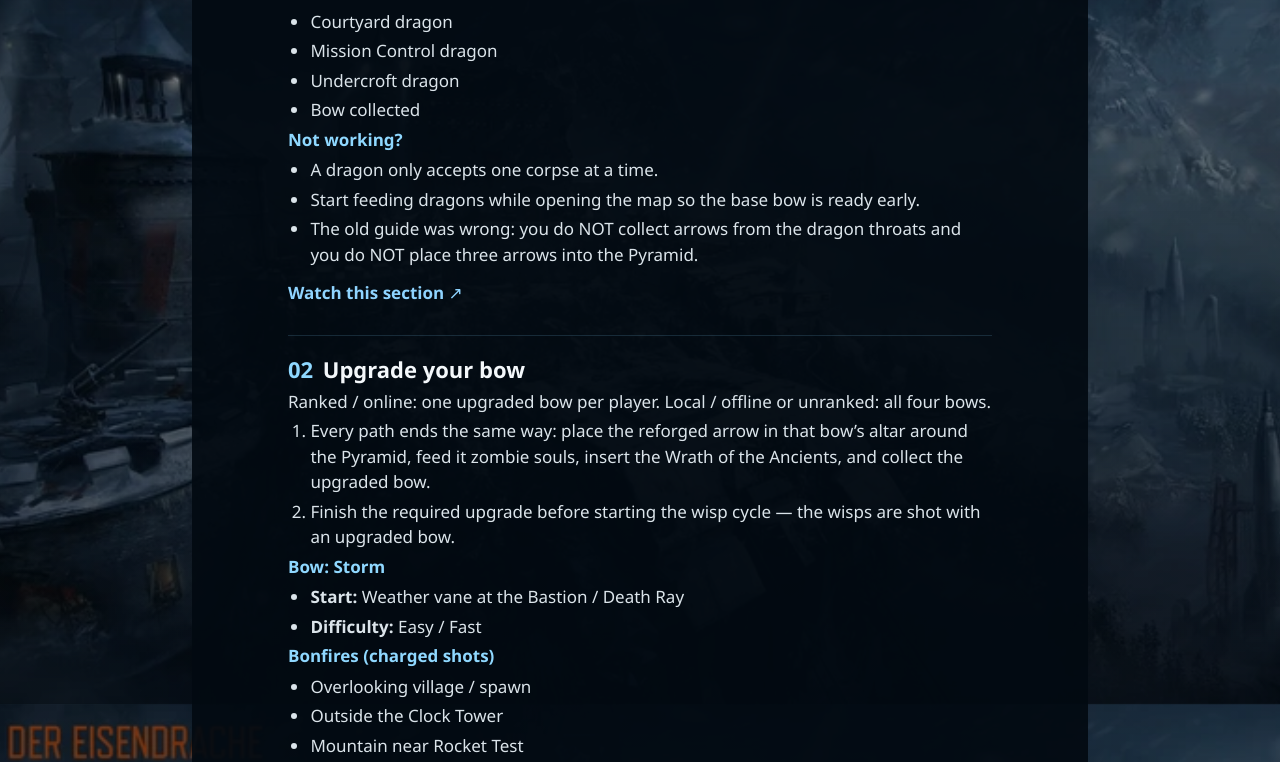
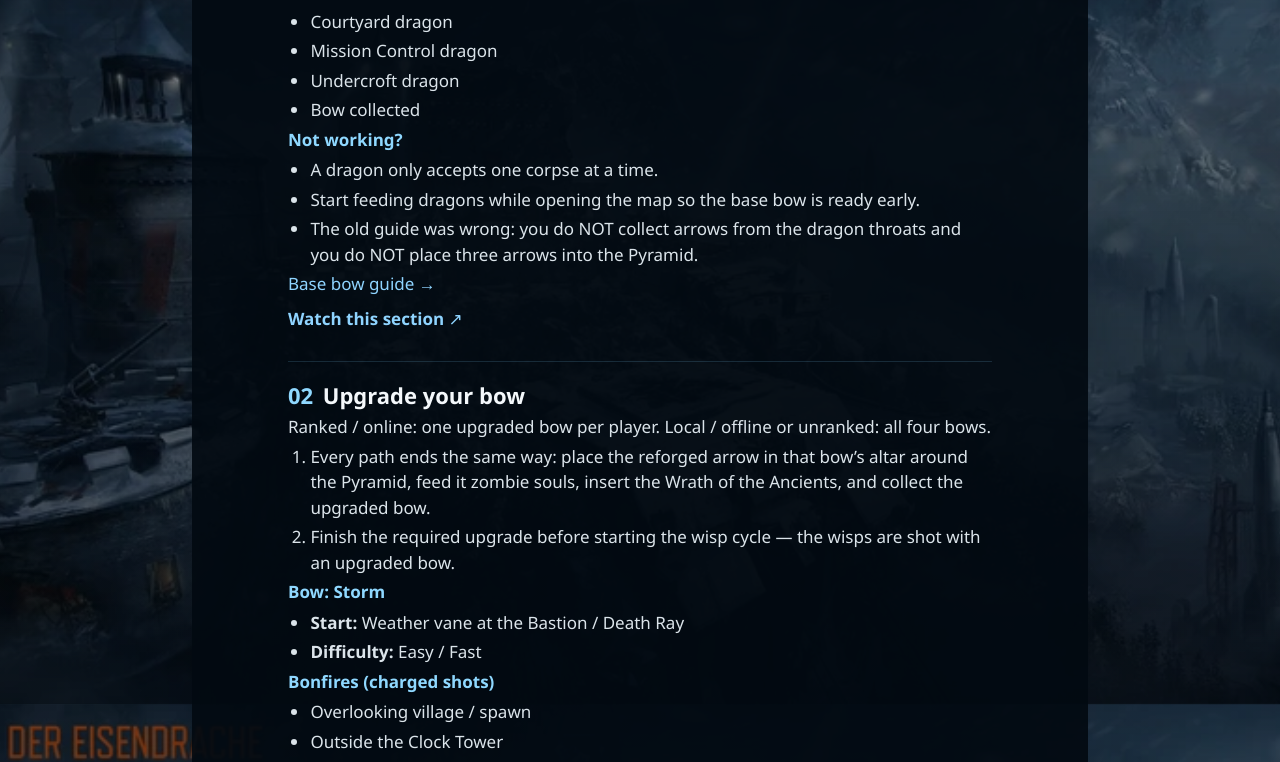
Before and after one commit to PHTMGatt/Zombies-Hub-2.0, a React (Vite) app: page /maps/der-eisendrache/step-details in a window 1280 px wide. Shown: the part 968-1730 px from the top of the page. Built offline with nearby package versions, Linux system fonts and the light colour scheme.

Commit message:
fix(der): preserve specialist refs in Step Details with one main-row action

```diff
--- a/shared/guide/StepDetails.jsx
+++ b/shared/guide/StepDetails.jsx
@@ -58,6 +58,9 @@ export default function StepDetails({ steps, guidePath, title = 'Step details' }
           {step.problems?.length > 0 && (
             <div className="step-details__ref"><h4>Not working?</h4><ul>{step.problems.map((t, k) => <li key={`${k}-${t}`}>{t}</li>)}</ul></div>
           )}
+          {step.links?.length > 0 && (
+            <p className="step-details__links">{step.links.map((link) => <Link key={link.to} to={link.to}>{link.label} →</Link>)}</p>
+          )}
           {step.video?.url && (
             <p className="step-details__video"><a href={step.video.url} target="_blank" rel="noreferrer">{step.video.label} ↗</a></p>
           )}
```
